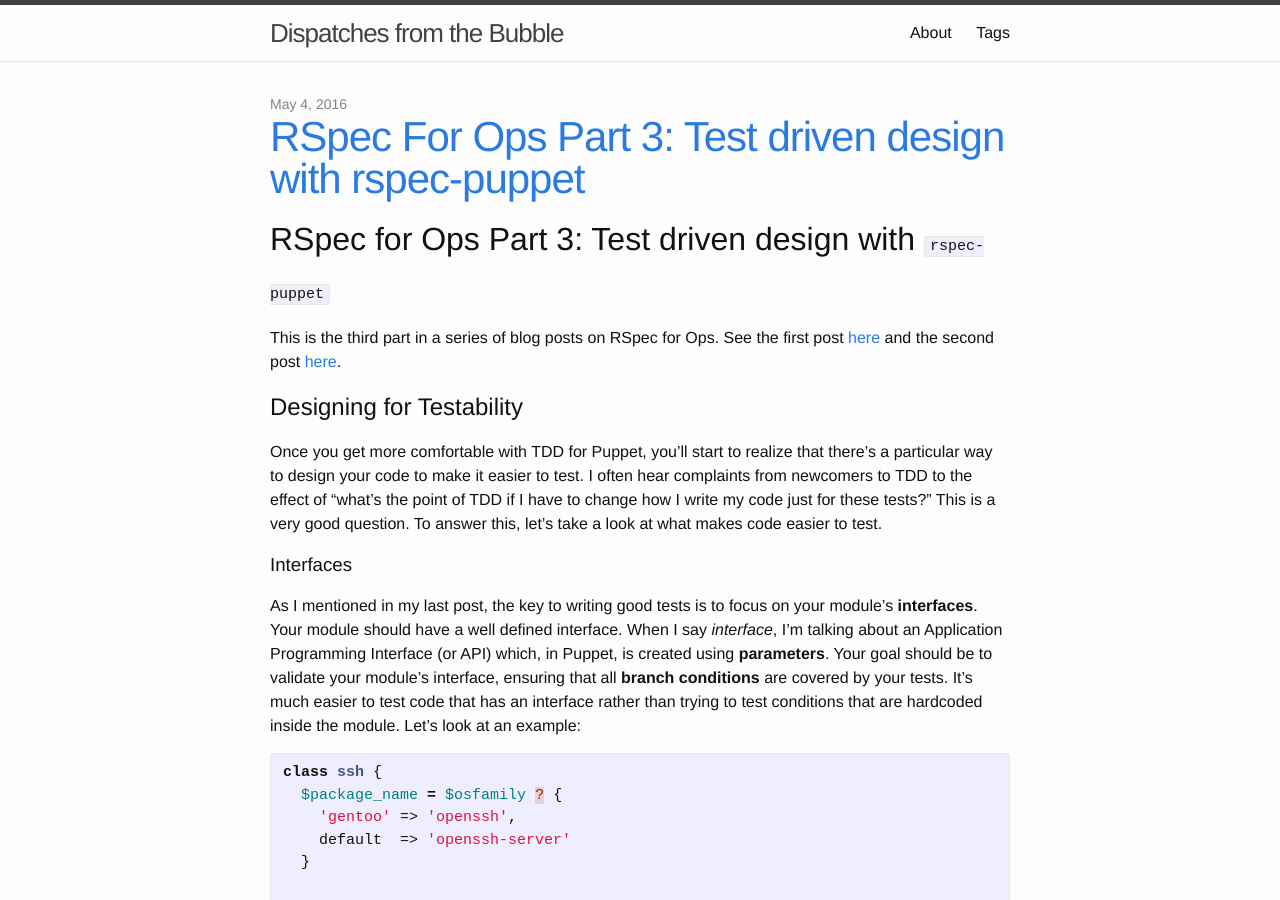
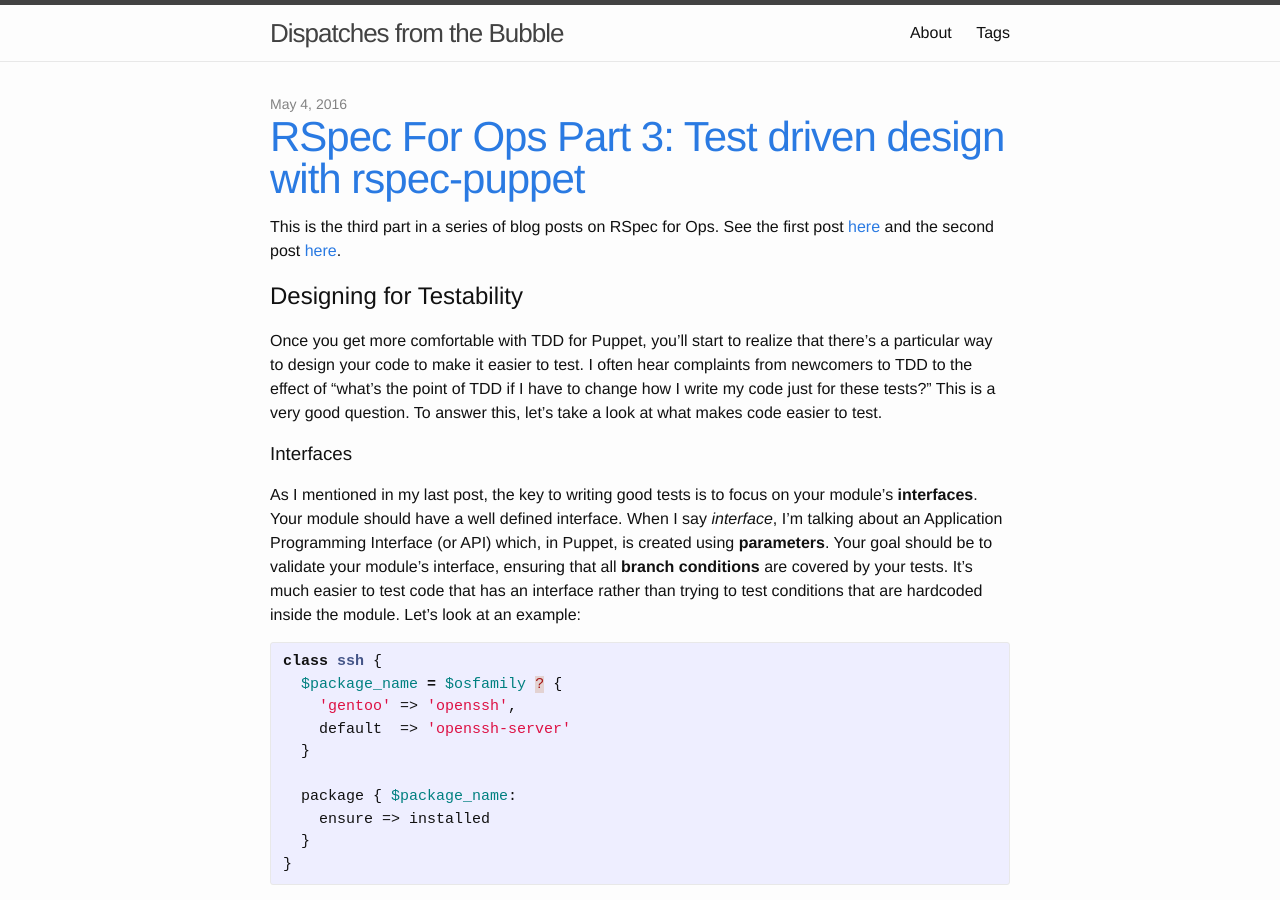
Before and after one commit to danzilio/danzilio.github.io, a Jekyll site: the page built from index.html, in a window 1280 px wide and 900 px high. Built offline with Jekyll 4.4.1, drawn with Linux system fonts in a browser that asks for light colours; the list of posts is cut into pages by our own code; some of the changed text lies outside the part shown.

Commit message:
Removing unnecessary headers

```diff
--- a/_posts/2016-05-03-rspec-for-ops-rspec-puppet.md
+++ b/_posts/2016-05-03-rspec-for-ops-rspec-puppet.md
@@ -12,8 +12,6 @@ tags:
   - blog month 2016
 comments: true
 ---
-
-# RSpec for Ops Part 2: Diving in with `rspec-puppet`
 
 This is the second part in a series of blog posts on RSpec for Ops. See the first post [here](http://blog.danzil.io/2016/02/05/rspec-for-ops-part-1-essentials.html).
 
--- a/_posts/2016-05-04-rspec-for-ops-test-driven-design.md
+++ b/_posts/2016-05-04-rspec-for-ops-test-driven-design.md
@@ -10,7 +10,6 @@ tags:
 comments: true
 ---
 
-# RSpec for Ops Part 3: Test driven design with `rspec-puppet`
 This is the third part in a series of blog posts on RSpec for Ops. See the first
 post
 [here](http://blog.danzil.io/2016/02/05/rspec-for-ops-part-1-essentials.html)
```
